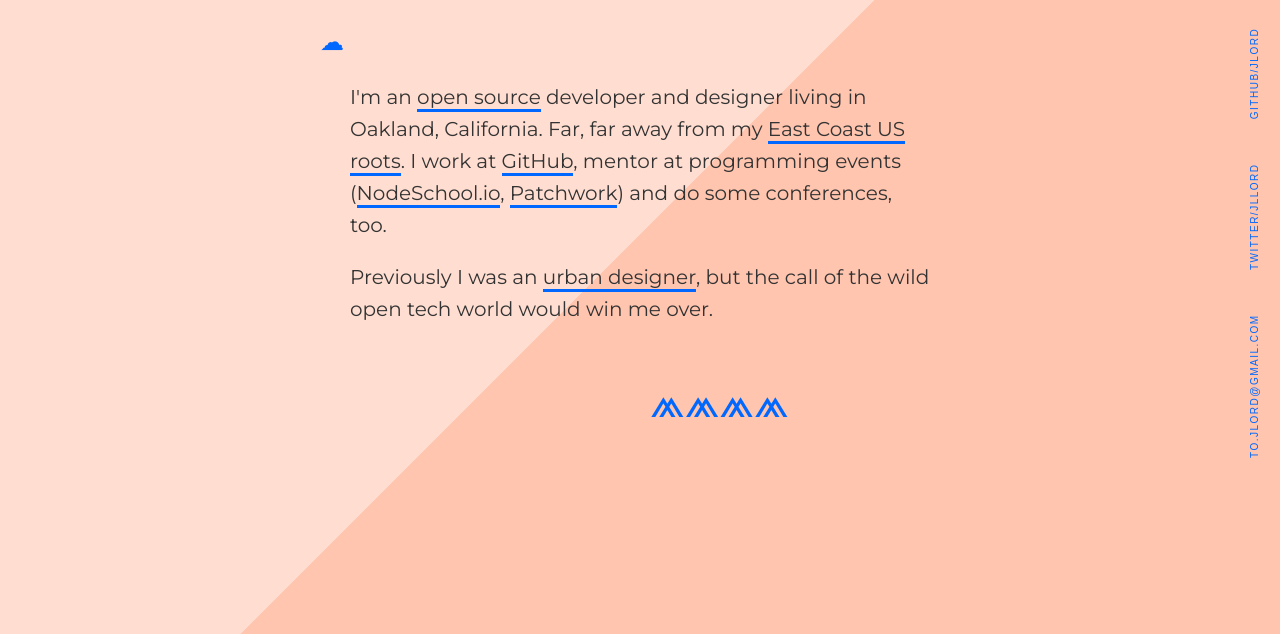
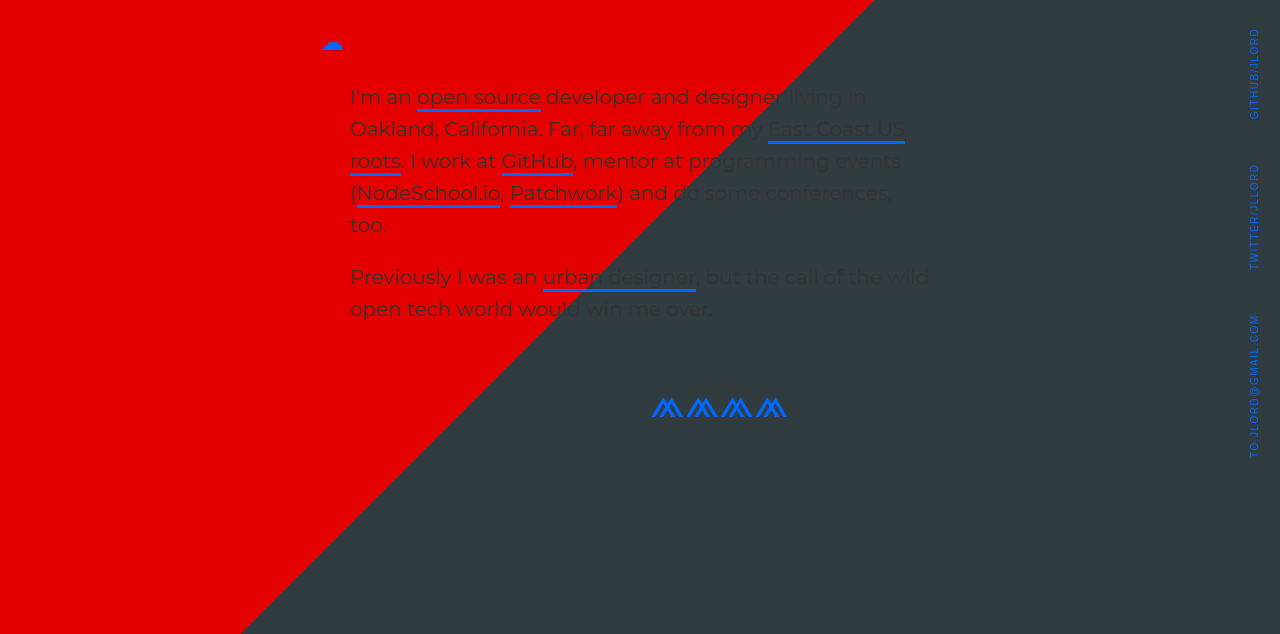
Before and after one commit to DrWyatt/DrWyatt.github.io, a plain HTML site: page index.html in a window 1280 px wide. Shown: the part 166-800 px from the top of the page. Drawn offline with Linux system fonts and the light colour scheme.

Commit message:
Colors and less polution

```diff
--- a/css/style2.css
+++ b/css/style2.css
@@ -1,12 +1,12 @@
 body {font-family: Montserrat, Helvetica Neue, sans-serif; margin: 0 auto; line-height: 2em; padding: 12px; box-sizing: border-box; color: #333; overflow: auto;
-background: #ffded1; /* Old browsers */
-background: -moz-linear-gradient(-45deg,  #ffded1 0%, #ffded1 50%, #ffc5af 50%, #ffc5af 100%); /* FF3.6+ */
-background: -webkit-gradient(linear, left top, right bottom, color-stop(0%,#ffded1), color-stop(50%,#ffded1), color-stop(50%,#ffc5af), color-stop(100%,#ffc5af)); /* Chrome,Safari4+ */
-background: -webkit-linear-gradient(-45deg,  #ffded1 0%,#ffded1 50%,#ffc5af 50%,#ffc5af 100%); /* Chrome10+,Safari5.1+ */
-background: -o-linear-gradient(-45deg,  #ffded1 0%,#ffded1 50%,#ffc5af 50%,#ffc5af 100%); /* Opera 11.10+ */
-background: -ms-linear-gradient(-45deg,  #ffded1 0%,#ffded1 50%,#ffc5af 50%,#ffc5af 100%); /* IE10+ */
-background: linear-gradient(135deg,  #ffded1 0%,#ffded1 50%,#ffc5af 50%,#ffc5af 100%); /* W3C */
-filter: progid:DXImageTransform.Microsoft.gradient( startColorstr='#ffded1', endColorstr='#ffc5af',GradientType=1 ); /* IE6-9 fallback on horizontal gradient */
+background: #E50000; /* Old browsers */
+background: -moz-linear-gradient(-45deg,  #E50000 0%, #E50000 50%, #313C40 50%, #313C40 100%); /* FF3.6+ */
+background: -webkit-gradient(linear, left top, right bottom, color-stop(0%,#E50000), color-stop(50%,#E50000), color-stop(50%,#313C40), color-stop(100%,#313C40)); /* Chrome,Safari4+ */
+background: -webkit-linear-gradient(-45deg,  #E50000 0%,#E50000 50%,#313C40 50%,#313C40 100%); /* Chrome10+,Safari5.1+ */
+background: -o-linear-gradient(-45deg,  #E50000 0%,#E50000 50%,#313C40 50%,#313C40 100%); /* Opera 11.10+ */
+background: -ms-linear-gradient(-45deg,  #E50000 0%,#E50000 50%,#313C40 50%,#313C40 100%); /* IE10+ */
+background: linear-gradient(135deg,  #E50000 0%,#E50000 50%,#313C40 50%,#313C40 100%); /* W3C */
+filter: progid:DXImageTransform.Microsoft.gradient( startColorstr='#E50000', endColorstr='#313C40',GradientType=1 ); /* IE6-9 fallback on horizontal gradient */
 
 }
 
```
Also changed, not shown: screenshot.png (deleted), screenshot2.png (deleted).
